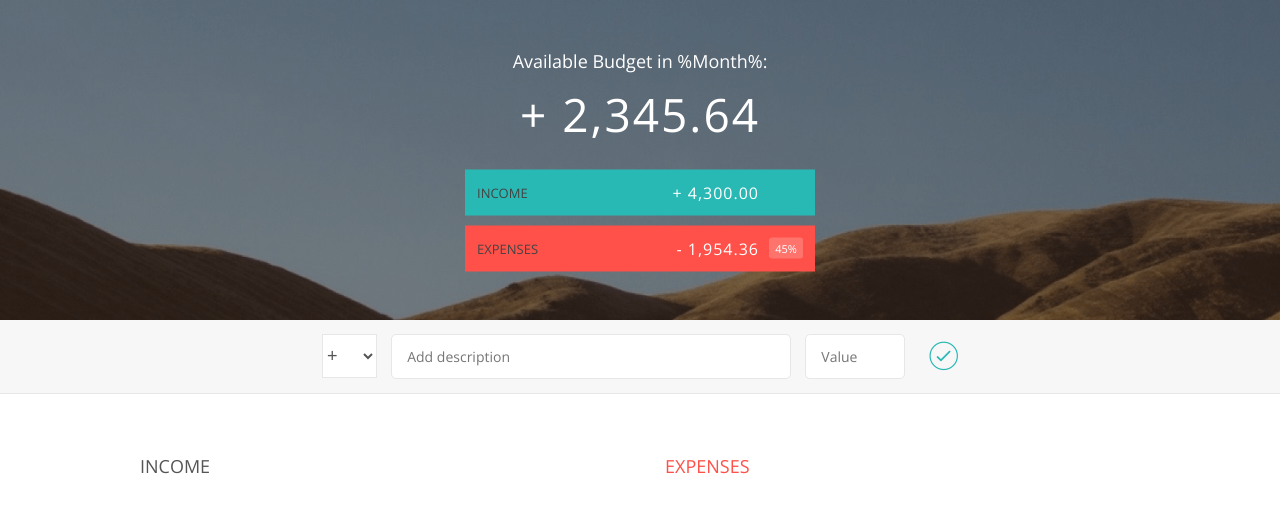
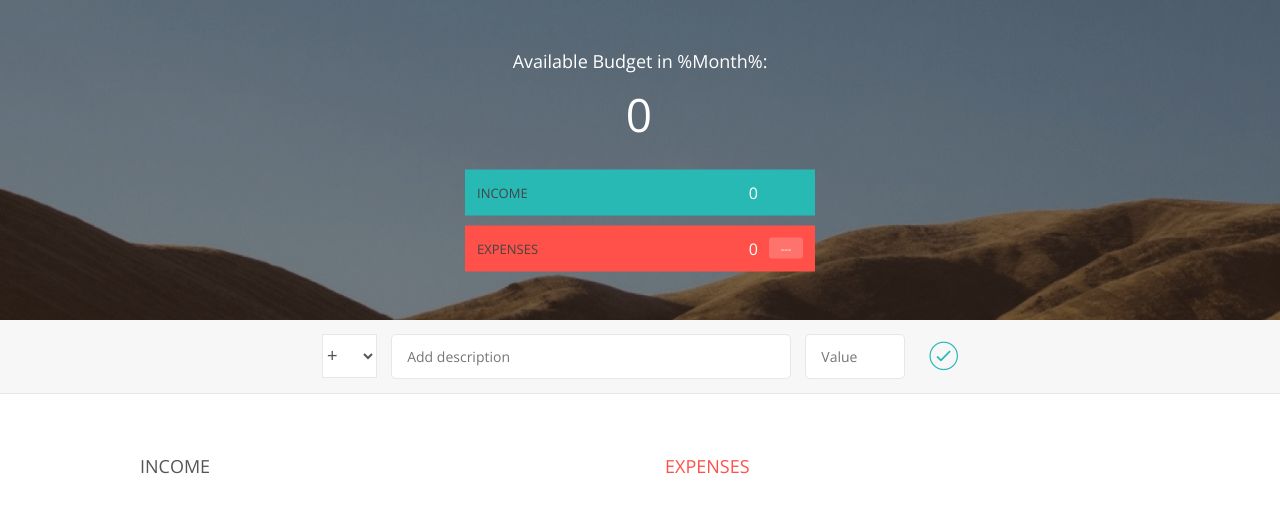
Before and after one commit to francislagares/budgetify-app, a website built with webpack: page src/index.html in a window 1280 px wide. Built offline with nearby package versions, Linux system fonts and the light colour scheme.

Commit message:
feat: display budget to UI

```diff
--- a/src/js/app.js
+++ b/src/js/app.js
@@ -94,7 +94,11 @@
     inputValue: '.add__value',
     inputBtn: '.add__btn',
     incomeContainer: '.income__list',
-    expensesContainer: '.expenses__list'
+    expensesContainer: '.expenses__list',
+    budgetLabel: '.budget__value',
+    incomeLabel: '.budget__income--value',
+    expensesLabel: '.budget__expenses--value',
+    percentageLabel: '.budget__expenses--percentage'
   };
 
   return {
@@ -156,6 +160,17 @@
       fieldsArr[0].focus();
     },
 
+    displayBudget: (obj) => {
+      document.querySelector(DOMstrings.budgetLabel).textContent = obj.budget;
+      document.querySelector(DOMstrings.incomeLabel).textContent = obj.totalInc;
+      document.querySelector(DOMstrings.expensesLabel).textContent = obj.totalExp;
+      if (obj.percentage > 0) {
+        document.querySelector(DOMstrings.percentageLabel).textContent = obj.percentage + '%';
+      } else {
+        document.querySelector(DOMstrings.percentageLabel).textContent = '---';
+      }
+    },
+
     getDOMstrings: () => {
       return DOMstrings;
     }
@@ -180,7 +195,7 @@
     // 2. Return the budget
     let budget = budgetCtrl.getBudget();
     // 3. Display budget on the UI
-    console.log(budget);
+    UICtrl.displayBudget(budget);
   };
 
   // This is the main control center function of the application
@@ -205,7 +220,13 @@
 
   return {
     init: () => {
-      return setupEventListeners();
+      UICtrl.displayBudget({
+        budget: 0,
+        totalInc: 0,
+        totalExp: 0,
+        percentage: -1
+      });
+      setupEventListeners();
     }
   };
 })(budgetController, UIController);
```
